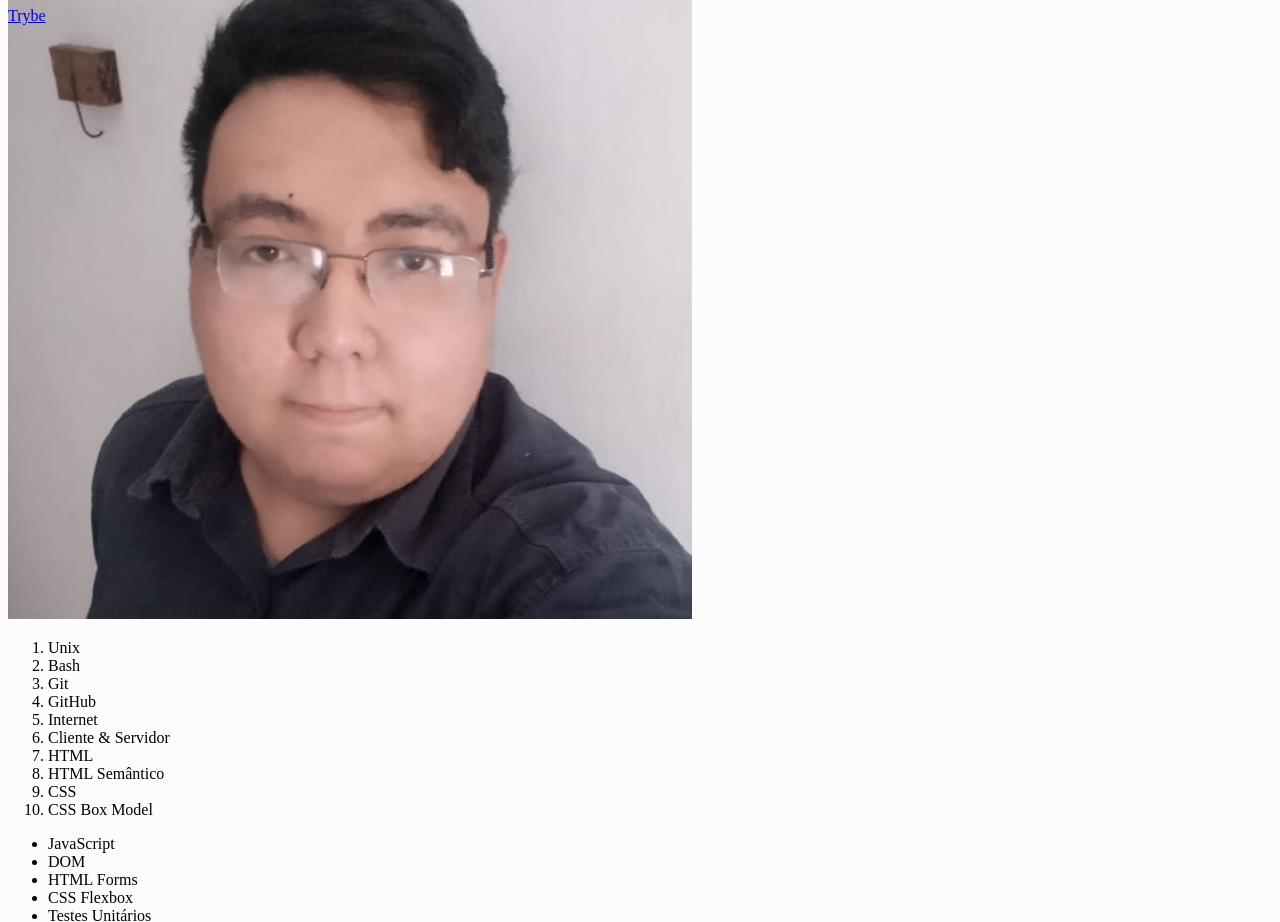
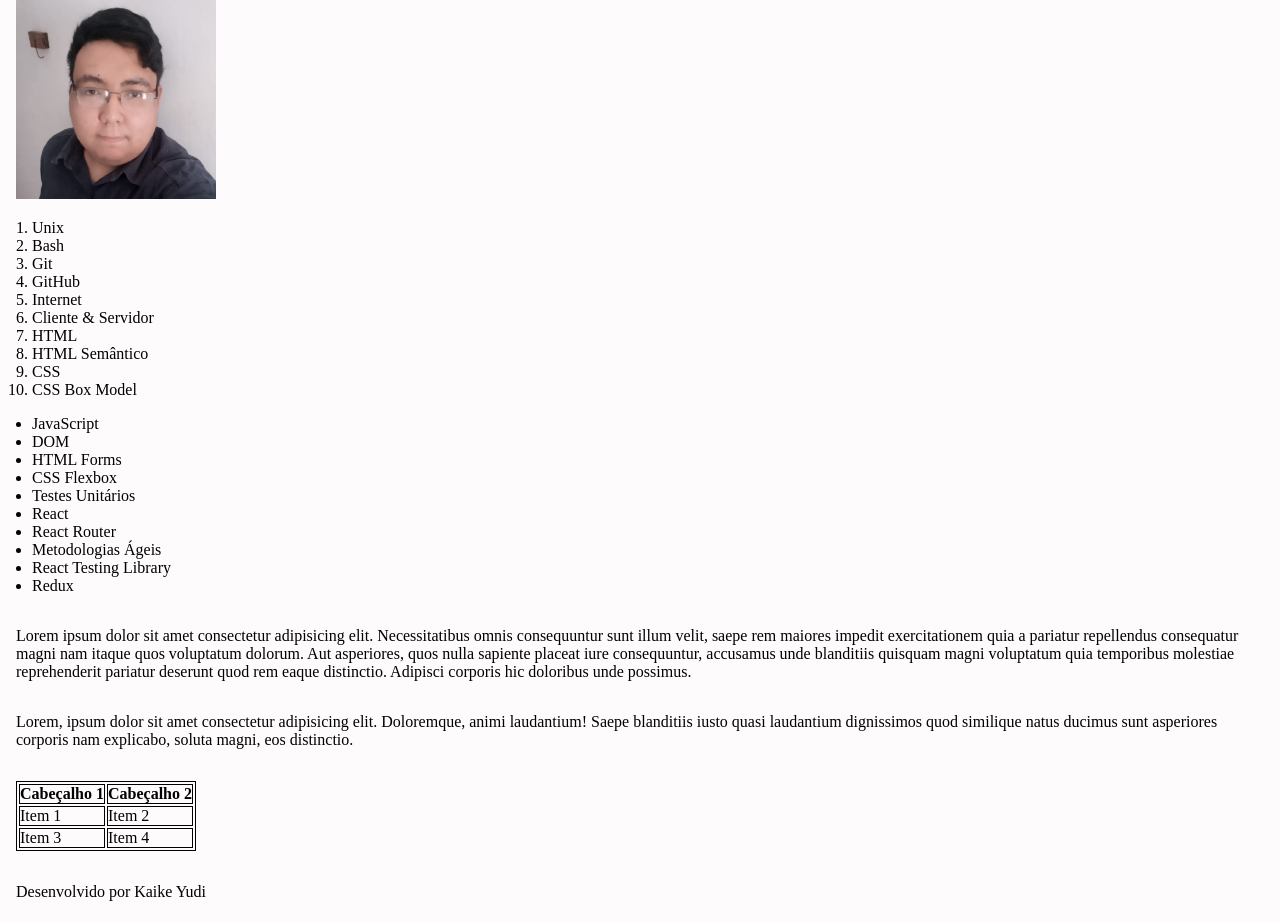
Before and after one commit to yudikaike/lessons-learned, a plain HTML site: page index.html in a window 1280 px wide. Shown: the part 73-995 px from the top of the page. Drawn offline with Linux system fonts and the light colour scheme.

Commit message:
style: adiciona margin e padding aos elementos e border à tabela

```diff
--- a/style.css
+++ b/style.css
@@ -1,8 +1,35 @@
+* {
+  padding: 0;
+  margin: 0;
+}
+
 body {
   background-color: rgb(253, 251, 251);
 }
 
+footer {
+  margin: 8px 16px;
+}
+
+p , table {
+  margin: 32px 16px;
+}
+
+table , th , td {
+  border: 1px solid black;
+}
+
 #cabecalho {
   position: fixed;
+  margin: 8px 16px;
   top: 0;
 }
+
+#licoes_aprendidas , #licoes_a_aprender {
+  margin: 16px 32px;
+}
+
+#minha_foto {
+  margin: 72px 16px 0;
+  width: 200px;
+}
```
